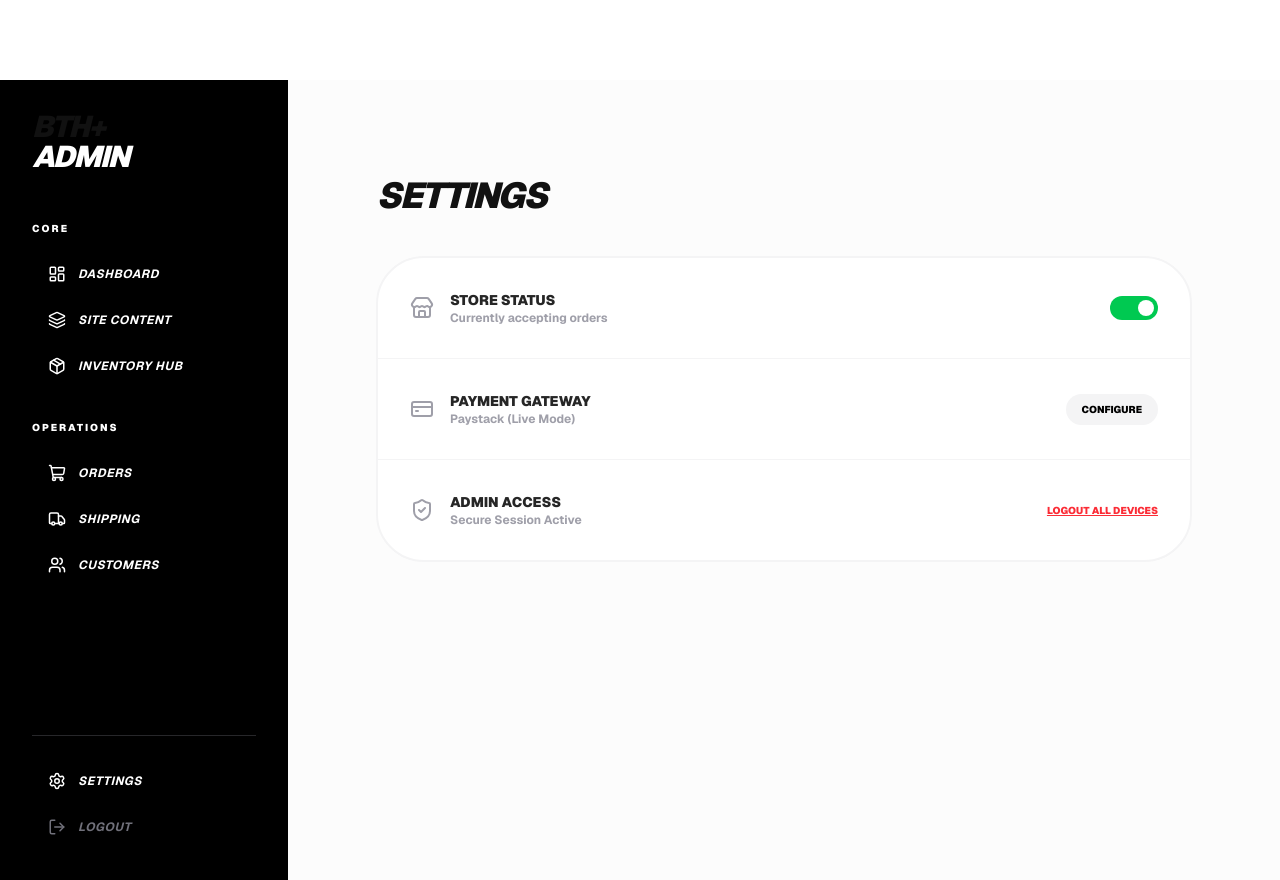
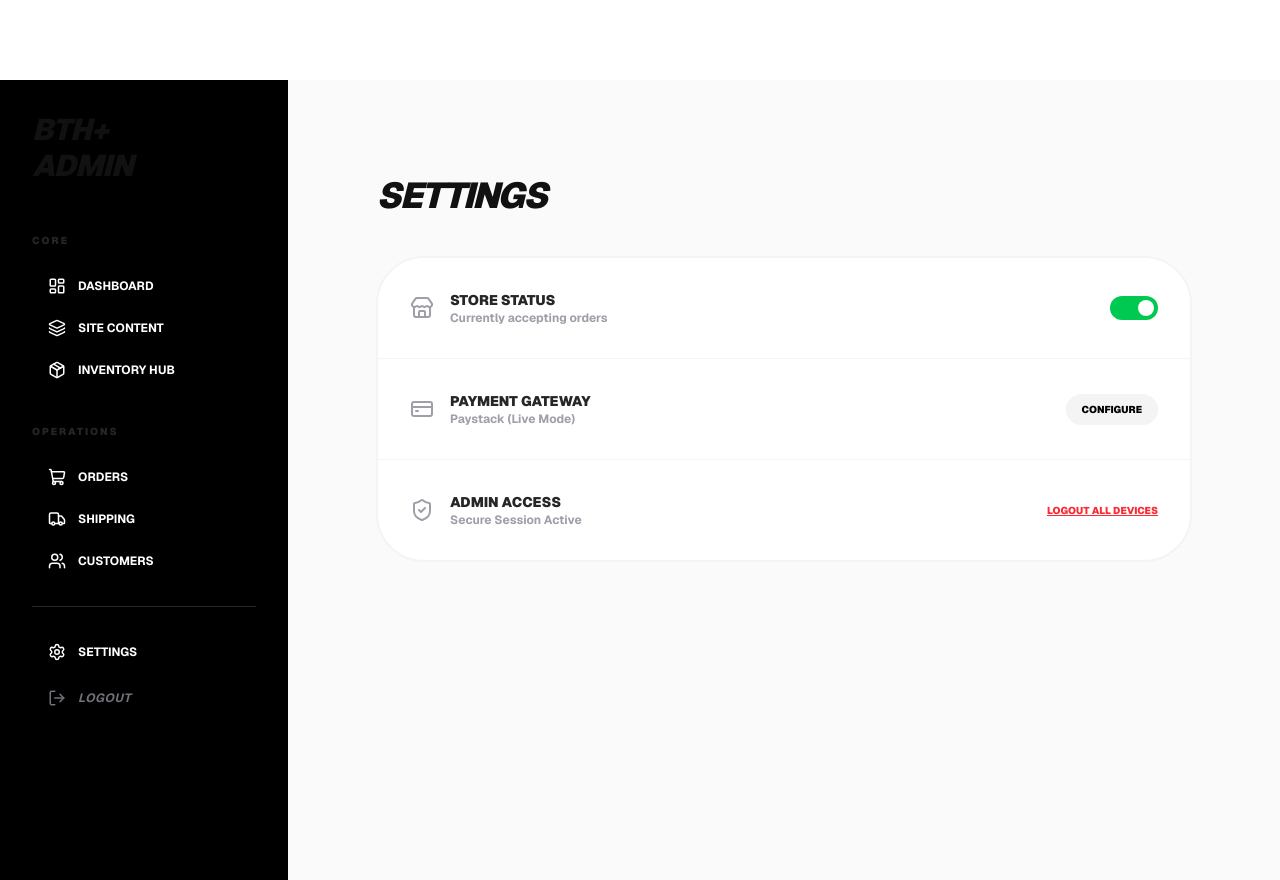
Before and after one commit to EjolaOsahontue/beat-the-heat, a Next.js app: page /admin/settings in a window 1280 px wide. Built offline with nearby package versions, Linux system fonts and the light colour scheme.

Commit message:
Add supabase client

```diff
--- a/app/admin/layout.tsx
+++ b/app/admin/layout.tsx
@@ -1,3 +1,6 @@
+"use client";
+
+import { useState } from "react";
 import Link from "next/link";
 import AdminLogoutButton from "@/components/AdminLogoutButton";
 import {
@@ -8,64 +11,161 @@ import {
   Settings,
   Truck,
   Layers,
-  PanelTop,
+  Menu,
+  X,
 } from "lucide-react";
 
-export default function AdminLayout({ children }: { children: React.ReactNode }) {
+export default function AdminLayout({
+  children,
+}: {
+  children: React.ReactNode;
+}) {
+  const [open, setOpen] = useState(false);
+
+  const links = (
+    <>
+      <p className="text-[10px] font-black uppercase tracking-[0.2em] mb-4">
+        Core
+      </p>
+
+      <Link
+        href="/admin/dashboard"
+        onClick={() => setOpen(false)}
+        className="flex items-center gap-3 py-3 px-4 rounded-xl hover:bg-zinc-900 font-bold uppercase text-xs"
+      >
+        <LayoutDashboard size={18} />
+        Dashboard
+      </Link>
+
+      <Link
+        href="/admin"
+        onClick={() => setOpen(false)}
+        className="flex items-center gap-3 py-3 px-4 rounded-xl hover:bg-zinc-900 font-bold uppercase text-xs"
+      >
+        <Layers size={18} />
+        Site Content
+      </Link>
+
+      <Link
+        href="/admin/inventory"
+        onClick={() => setOpen(false)}
+        className="flex items-center gap-3 py-3 px-4 rounded-xl hover:bg-zinc-900 font-bold uppercase text-xs"
+      >
+        <Package size={18} />
+        Inventory Hub
+      </Link>
+
+      <p className="text-[10px] font-black uppercase tracking-[0.2em] mt-8 mb-4">
+        Operations
+      </p>
+
+      <Link
+        href="/admin/orders"
+        onClick={() => setOpen(false)}
+        className="flex items-center gap-3 py-3 px-4 rounded-xl hover:bg-zinc-900 font-bold uppercase text-xs"
+      >
+        <ShoppingCart size={18} />
+        Orders
+      </Link>
+
+      <Link
+        href="/admin/shipping"
+        onClick={() => setOpen(false)}
+        className="flex items-center gap-3 py-3 px-4 rounded-xl hover:bg-zinc-900 font-bold uppercase text-xs"
+      >
+        <Truck size={18} />
+        Shipping
+      </Link>
+
+      <Link
+        href="/admin/customers"
+        onClick={() => setOpen(false)}
+        className="flex items-center gap-3 py-3 px-4 rounded-xl hover:bg-zinc-900 font-bold uppercase text-xs"
+      >
+        <Users size={18} />
+        Customers
+      </Link>
+
+      <hr className="border-zinc-800 my-6" />
+
+      <Link
+        href="/admin/settings"
+        onClick={() => setOpen(false)}
+        className="flex items-center gap-3 py-3 px-4 rounded-xl hover:bg-zinc-900 font-bold uppercase text-xs"
+      >
+        <Settings size={18} />
+        Settings
+      </Link>
+
+      <AdminLogoutButton />
+    </>
+  );
+
   return (
-    <div className="flex min-h-screen bg-white">
-      {/* Sidebar */}
-      <aside className="w-72 bg-black text-white p-8 sticky top-0 h-screen shrink-0 flex flex-col justify-between">
+    <div className="min-h-screen bg-white flex">
+      {/* Desktop Sidebar */}
+
+      <aside className="hidden lg:flex w-72 bg-black text-white p-8 sticky top-0 h-screen flex-col justify-between">
         <div>
-          <h2 className="text-3xl font-black mb-12 tracking-tighter italic leading-none">
-            BTH+ <br /> <span className="text-white">ADMIN</span>
+          <h2 className="text-3xl font-black italic mb-12">
+            BTH+
+            <br />
+            ADMIN
           </h2>
 
-          <nav className="space-y-1">
-            <p className="text-[10px] font-black text-white uppercase tracking-[0.2em] mb-4">Core</p>
-
-            <Link href="/admin/dashboard" className="flex items-center gap-3 py-3 px-4 rounded-xl hover:bg-zinc-900 transition font-bold uppercase italic text-xs tracking-wider">
-              <LayoutDashboard size={18} /> Dashboard
-            </Link>
-
-            <Link href="/admin" className="flex items-center gap-3 py-3 px-4 rounded-xl hover:bg-zinc-900 transition font-bold uppercase italic text-xs tracking-wider text-white">
-              <Layers size={18} /> Site Content
-            </Link>
-
-
-
-            <Link href="/admin/inventory" className="flex items-center gap-3 py-3 px-4 rounded-xl hover:bg-zinc-900 transition font-bold uppercase italic text-xs tracking-wider">
-              <Package size={18} /> Inventory Hub
-            </Link>
-
-            <p className="text-[10px] font-black text-white uppercase tracking-[0.2em] mb-4 mt-8">Operations</p>
-
-            <Link href="/admin/orders" className="flex items-center gap-3 py-3 px-4 rounded-xl hover:bg-zinc-900 transition font-bold uppercase italic text-xs tracking-wider text-white">
-              <ShoppingCart size={18} /> Orders
-            </Link>
-
-            <Link href="/admin/shipping" className="flex items-center gap-3 py-3 px-4 rounded-xl hover:bg-zinc-900 transition font-bold uppercase italic text-xs tracking-wider text-white">
-              <Truck size={18} /> Shipping
-            </Link>
-
-            <Link href="/admin/customers" className="flex items-center gap-3 py-3 px-4 rounded-xl hover:bg-zinc-900 transition font-bold uppercase italic text-xs tracking-wider text-white">
-              <Users size={18} /> Customers
-            </Link>
-          </nav>
-        </div>
-
-        <div>
-          <hr className="border-zinc-800 mb-6" />
-          <Link href="/admin/settings" className="flex items-center gap-3 py-3 px-4 rounded-xl hover:bg-zinc-900 transition font-bold uppercase italic text-xs tracking-wider text-white">
-            <Settings size={18} /> Settings
-          </Link>
-          <AdminLogoutButton />
+          <nav>{links}</nav>
         </div>
       </aside>
 
-      {/* Main Content */}
-      <main className="flex-1 overflow-y-auto">
-        <div className="min-h-full bg-zinc-50/50">{children}</div>
+      {/* Mobile Header */}
+
+      <div className="lg:hidden fixed top-0 left-0 right-0 h-16 bg-black text-white flex items-center justify-between px-4 z-50">
+
+        <h2 className="font-black text-lg italic">
+          BTH+ ADMIN
+        </h2>
+
+        <button onClick={() => setOpen(true)}>
+          <Menu size={28} />
+        </button>
+
+      </div>
+
+      {/* Overlay */}
+
+      {open && (
+        <>
+          <div
+            className="fixed inset-0 bg-black/60 z-40"
+            onClick={() => setOpen(false)}
+          />
+
+          <aside className="fixed top-0 left-0 w-72 h-screen bg-black text-white p-8 z-50 overflow-y-auto">
+
+            <div className="flex justify-between items-center mb-8">
+              <h2 className="font-black text-2xl italic">
+                BTH+
+                <br />
+                ADMIN
+              </h2>
+
+              <button onClick={() => setOpen(false)}>
+                <X />
+              </button>
+            </div>
+
+            <nav>{links}</nav>
+
+          </aside>
+        </>
+      )}
+
+      {/* Main */}
+
+      <main className="flex-1 pt-16 lg:pt-0">
+        <div className="min-h-screen bg-zinc-50">
+          {children}
+        </div>
       </main>
     </div>
   );
```
Also changed, not shown: app/admin/page.tsx (+31 -37 lines).
